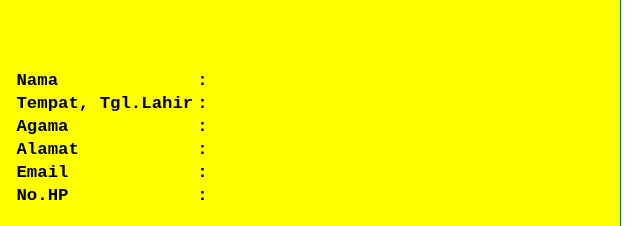
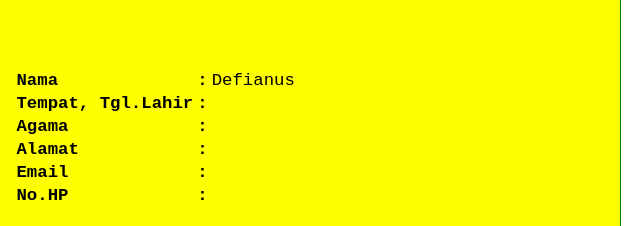
Before and after one commit to defi99827/defi99827, a plain HTML site: page index.html in a window 1280 px wide. Shown: the part 122-348 px from the top of the page, 419-1059 px from the left. Drawn offline with Linux system fonts and the light colour scheme.

Commit message:
Update index.html

```diff
--- a/index.html
+++ b/index.html
@@ -26,7 +26,7 @@
 					<tr>
 						<th>Nama</th>
 						<th>:</th>
-						<td></td>
+						<td>Defianus</td>
 					</tr>
 					<tr>
 						<th>Tempat, Tgl.Lahir</th>
```
